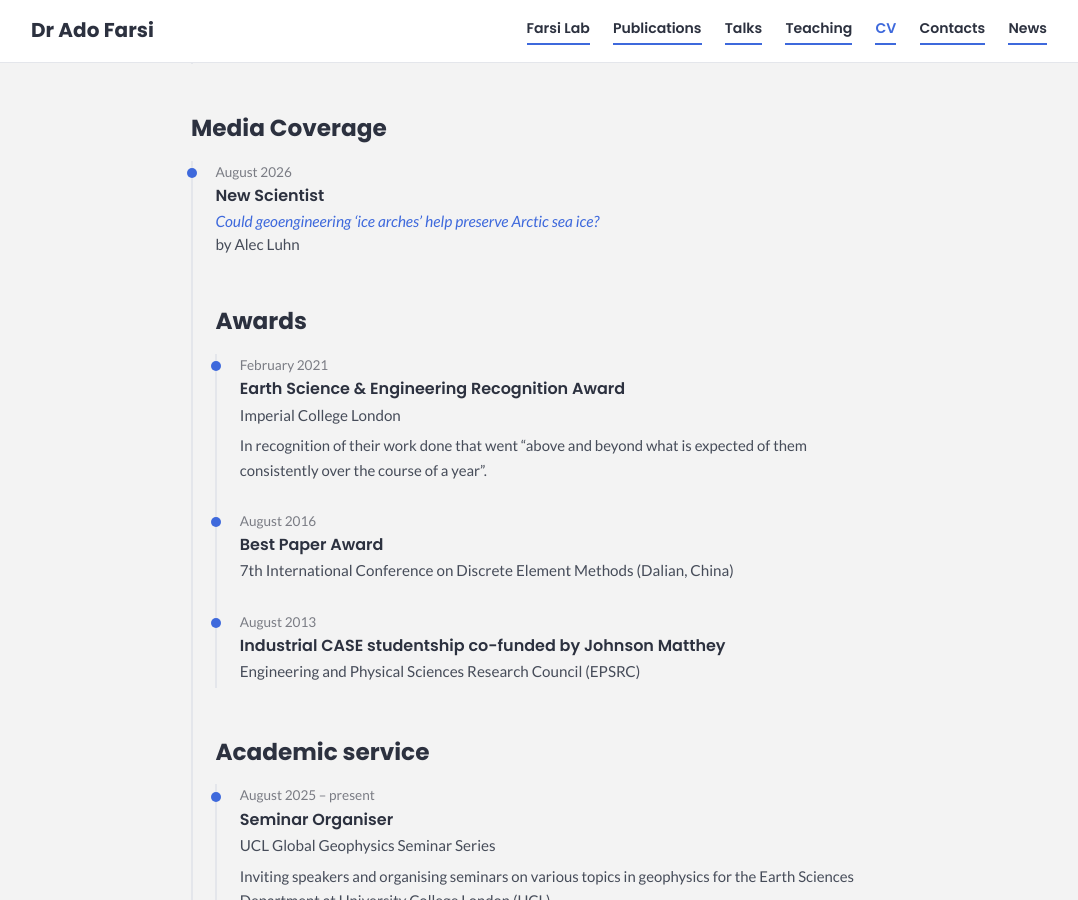
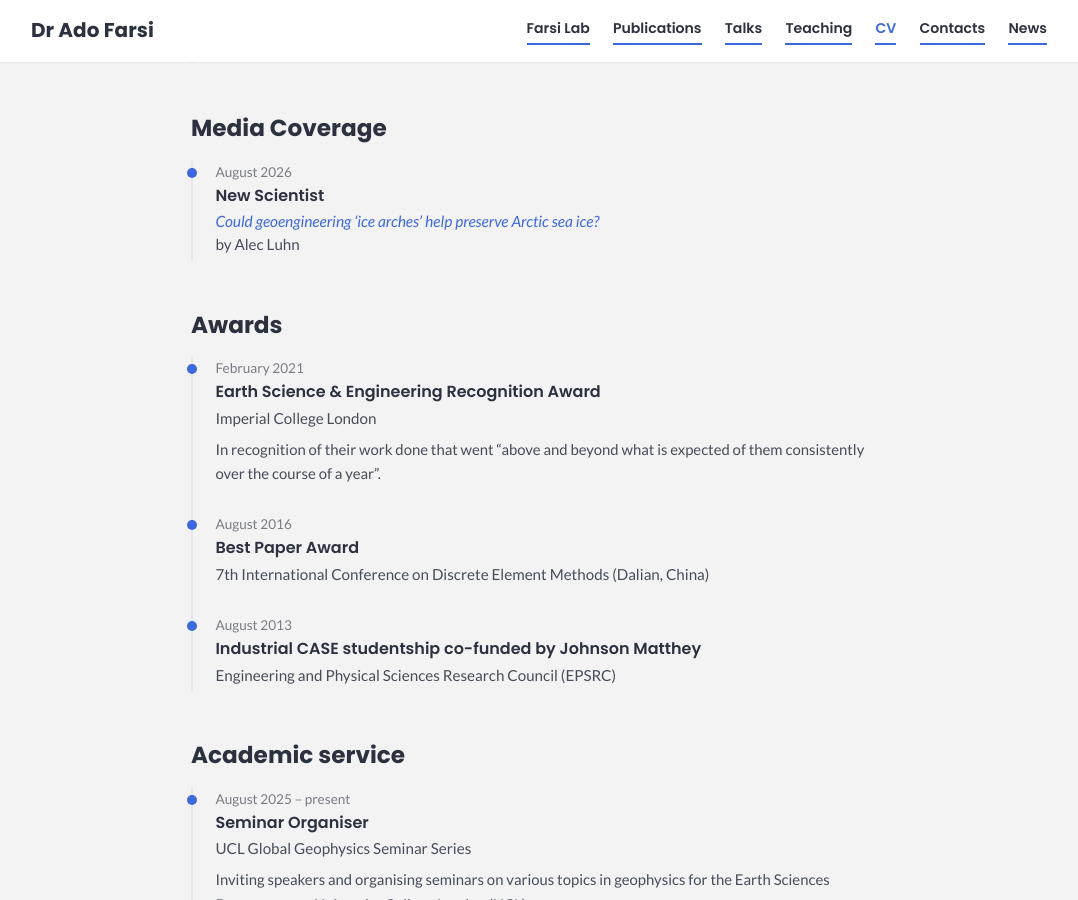
Before and after one commit to adofarsi/website-data, a Jekyll site: the page built from cv.html, in a window 1280 px wide and 900 px high, scrolled down 5072 px. Shown: the whole window, without its empty margins (101-1179 px from the left). Built offline with Jekyll 4.4.1, drawn with Linux system fonts in a browser that asks for light colours.

```diff
--- a/cv.html
+++ b/cv.html
@@ -85,6 +85,11 @@ description: >-
         <div class="tl-title">{{ m.outlet }}</div>
         <div class="tl-subject">{% if m.link %}<a href="{{ m.link }}">{{ m.article_title }}</a>{% else %}{{ m.article_title }}{% endif %}</div>
         {% if m.author %}<div class="tl-org">by {{ m.author }}</div>{% endif %}
+      </li>
+      {% endfor %}
+    </ul>
+  </section>
+  {% endif %}
 
   <section class="block">
     <h2>Awards</h2>
@@ -114,12 +119,6 @@ description: >-
     </ul>
   </section>
 
-      </li>
-      {% endfor %}
-    </ul>
-  </section>
-  {% endif %}
-
   <section class="block">
     <h2>Memberships</h2>
     <ul class="tl">
```
